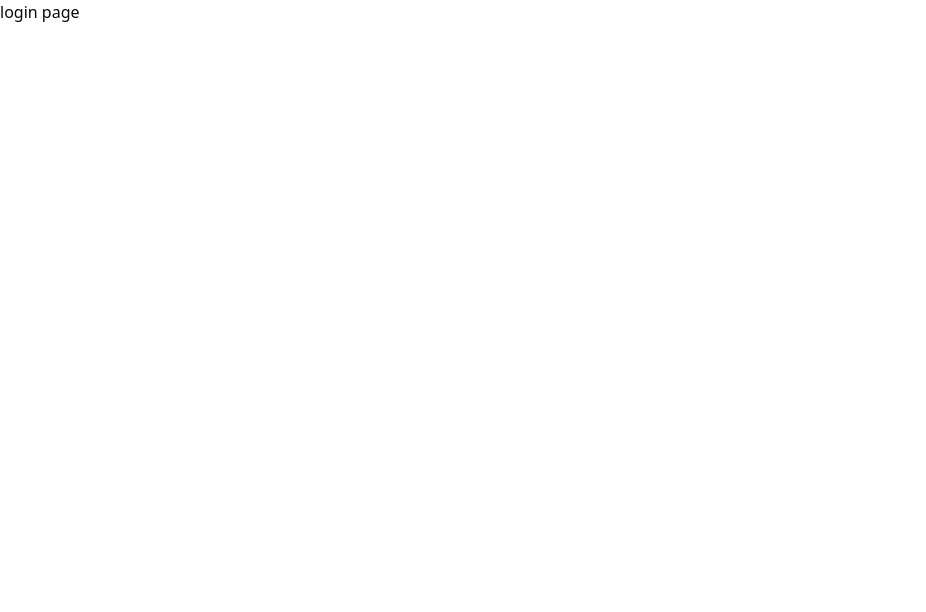
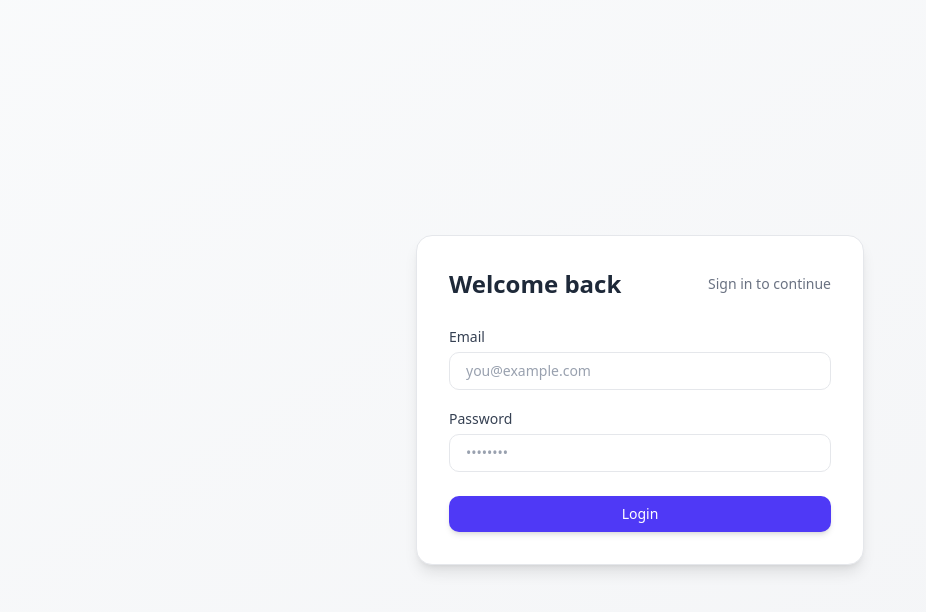
Before and after one commit to chedli01/note-apps, a React (Vite) app in the folder frontend/: page /login in a window 1280 px wide. Shown: the top 612 px of the page, without its empty margins (0-926 px from the left). Built offline with nearby package versions, Linux system fonts and the light colour scheme.

Commit message:
finalize login page styling

```diff
--- a/frontend/package.json
+++ b/frontend/package.json
@@ -12,10 +12,12 @@
   "dependencies": {
     "@radix-ui/react-slot": "^1.2.3",
     "@tailwindcss/vite": "^4.1.13",
+    "bootstrap": "^5.3.8",
     "class-variance-authority": "^0.7.1",
     "clsx": "^2.1.1",
     "lucide-react": "^0.544.0",
     "react": "^19.1.1",
+    "react-bootstrap": "^2.10.10",
     "react-dom": "^19.1.1",
     "react-router": "^7.9.1",
     "react-router-dom": "^7.9.1",
--- /dev/null
+++ b/frontend/src/components/ui/input.tsx
@@ -0,0 +1,21 @@
+import * as React from "react"
+
+import { cn } from "@/lib/utils"
+
+function Input({ className, type, ...props }: React.ComponentProps<"input">) {
+  return (
+    <input
+      type={type}
+      data-slot="input"
+      className={cn(
+        "file:text-foreground placeholder:text-muted-foreground selection:bg-primary selection:text-primary-foreground dark:bg-input/30 border-input h-9 w-full min-w-0 rounded-md border bg-transparent px-3 py-1 text-base shadow-xs transition-[color,box-shadow] outline-none file:inline-flex file:h-7 file:border-0 file:bg-transparent file:text-sm file:font-medium disabled:pointer-events-none disabled:cursor-not-allowed disabled:opacity-50 md:text-sm",
+        "focus-visible:border-ring focus-visible:ring-ring/50 focus-visible:ring-[3px]",
+        "aria-invalid:ring-destructive/20 dark:aria-invalid:ring-destructive/40 aria-invalid:border-destructive",
+        className
+      )}
+      {...props}
+    />
+  )
+}
+
+export { Input }
--- /dev/null
+++ b/frontend/src/components/ui/loginForm.tsx
@@ -0,0 +1,49 @@
+
+export default function LoginForm() {
+
+    const handleLogin = (event:any)=>{
+        console.log(event.target)
+    }
+
+    return (
+        <div className="min-h-screen flex items-center justify-center bg-gradient-to-br from-gray-50 to-gray-100 p-6">
+            <div className="w-full max-w-md bg-white border border-gray-200 rounded-2xl shadow-lg p-8 space-y-6">
+                <div className="flex items-center justify-between">
+                    <h2 className="text-2xl font-semibold text-gray-800">Welcome back</h2>
+                    <div className="text-sm text-gray-500">Sign in to continue</div>
+                </div>
+
+                <div className="space-y-4">
+                    <label className="block">
+                        <span className="text-sm font-medium text-gray-700">Email</span>
+                        <div className="mt-1 relative">
+                            <input
+                                type="email"
+                                className="block w-full rounded-lg border border-gray-200 px-4 py-2 text-sm placeholder-gray-400 focus:outline-none focus:ring-2 focus:ring-indigo-300 transition-shadow"
+                                placeholder="you@example.com"
+                            />
+                        </div>
+                    </label>
+
+                    <label className="block">
+                        <span className="text-sm font-medium text-gray-700">Password</span>
+                        <div className="mt-1 relative">
+                            <input
+                                type="password"
+                                className="block w-full rounded-lg border border-gray-200 px-4 py-2 text-sm placeholder-gray-400 focus:outline-none focus:ring-2 focus:ring-indigo-300 transition-shadow"
+                                placeholder="••••••••"
+                            />
+                        </div>
+                    </label>
+                </div>
+
+                <button
+                onClick={(event)=>{handleLogin(event)}}
+                    className="w-full py-2 px-4 text-sm font-medium text-white bg-indigo-600 hover:bg-indigo-700 rounded-lg shadow-md focus:outline-none focus:ring-2 focus:ring-indigo-400 focus:ring-offset-1 transition-colors"
+                >
+                    Login
+                </button>
+            </div>
+        </div>
+    );
+}
--- a/frontend/src/pages/login.tsx
+++ b/frontend/src/pages/login.tsx
@@ -1,5 +1,9 @@
-export default function Login(){
-    return(
-        <h1>login page</h1>
+import LoginForm from "../components/ui/loginForm"
+
+export default function Login() {
+    return (
+
+            <LoginForm />
+
     )
 }
```
Also changed, not shown: 1 other file (tests, documents, lock files or other folders).
